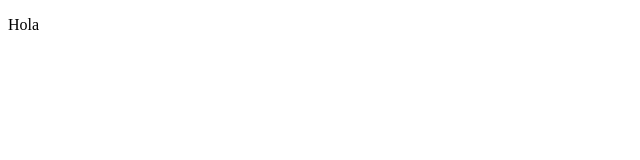
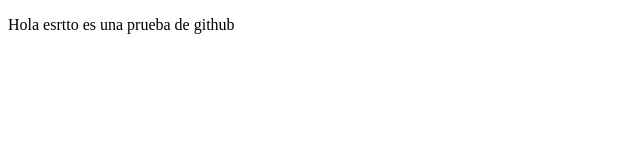
Before and after one commit to mvpgerar-12/proyectoDemoCursoPrework, a plain HTML site: page index.html in a window 1280 px wide. Shown: the whole page, without its empty margins (0-640 px from the left). Drawn offline with Linux system fonts and the light colour scheme.

Commit message:
cambios agregados

```diff
--- a/index.html
+++ b/index.html
@@ -7,6 +7,6 @@
     <title>Live Server </title>
 </head>
 <body>
-    <p>Hola</p>
+    <p>Hola esrtto es una prueba de github</p>
 </body>
 </html>
```
